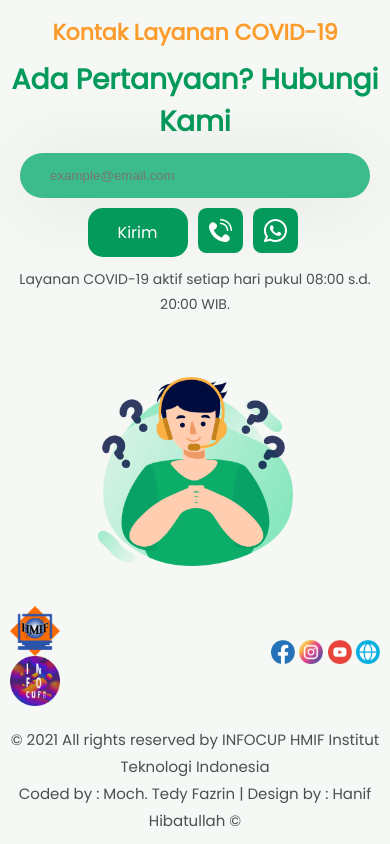
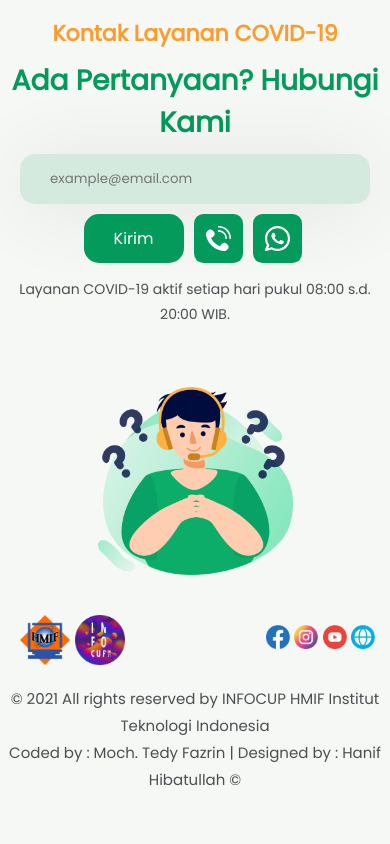
Before and after one commit to tedy69/landing-page-covid19, a plain HTML site: page index.html in a window 390 px wide. Shown: the part 6841-7685 px from the top of the page. After the commit the page ends 7644 px from the top, so only its background shows below. Drawn offline with nearby package versions, Linux system fonts and the light colour scheme; no server answers.

Commit message:
Final - Revise

```diff
--- a/css/style.css
+++ b/css/style.css
@@ -6,6 +6,11 @@
 @font-face {
   font-family: Poppins-Bold;
   src: url(./../font/Poppins-Bold.ttf);
+}
+
+@font-face {
+  font-family: Poppins-SemiBold;
+  src: url(./../font/Poppins-SemiBold.ttf);
 }
 
 :root {
@@ -95,6 +100,8 @@ body {
   font-weight: 900;
   padding-left: 8px;
   color: black;
+  font-size: 28px;
+  font-family: Poppins-SemiBold;
 }
 
 .number-stat p {
@@ -380,7 +387,6 @@ ul li a:hover {
 
 .card img {
   padding: 50px;
-  height: 300px;
   width: 290px;
   margin: auto;
   text-align: center;
@@ -556,11 +562,11 @@ ul li a:hover {
   border: none;
   box-shadow: 0px 5px 80px rgba(0, 0, 0, 0.09);
   margin-right: 10px;
-  margin-bottom: 10px;
 }
 
 .contact .input {
-  background-color: #3cbc8d;
+  font-family: Poppins;
+  background-color: rgba(180, 221, 202, 0.5);
   color: black;
 }
 
@@ -581,12 +587,16 @@ ul li a:hover {
 }
 
 .contact img {
-  width: 45px;
+  width: 49px;
   display: inline;
 }
 
-.contact a {
+.contact .button-contact {
   padding: 12px 5px;
+}
+
+.contact .button-social {
+  padding: 8px 5px 0px 5px;
 }
 
 .img-contact {
@@ -1130,12 +1140,26 @@ footer .top-footer-mobile {
 
   .contact input {
     padding: 15px 30px;
-    border-radius: 50px;
+    border-radius: 15px;
     border: none;
     box-shadow: 0px 5px 80px rgba(0, 0, 0, 0.09);
     margin-right: 10px;
     margin-left: 10px;
   }
+
+  .contact .button-contact {
+    padding: 12px 5px;
+  }
+
+  .contact .button-social {
+    padding: 8px 5px 0px 5px;
+  }
+
+  .img-contact {
+    margin-top: 10px;
+    display: -webkit-inline-box;
+    justify-content: center;
+}
   /* Footer */
   footer i {
     font-size: 20px;
@@ -1143,10 +1167,6 @@ footer .top-footer-mobile {
 
   footer .ic-social-mobile {
     width: 24px;
-  }
-
-  footer .logo-social-mobile {
-    width: 50px;
   }
 
   footer p {
@@ -1176,10 +1196,12 @@ footer .top-footer-mobile {
 
   footer .logo-social-mobile {
     float: left;
+    margin-left: 5px;
   }
 
   footer .icon-social-mobile {
     float: right;
+    margin-right: 5px;
   }
 
   footer .top-footer-mobile {
@@ -1197,6 +1219,10 @@ footer .top-footer-mobile {
 
   .logo img {
     width: 120px;
+  }
+
+  .map {
+    padding: 40px;
   }
 }
 
--- a/index.html
+++ b/index.html
@@ -286,13 +286,13 @@
                   class="input"
                   placeholder="example@email.com"
                 />
-                <a onclick="alertshow();" target="_blank" class="btn-contact"
+                <a onclick="alertshow();" target="_blank" class="btn-contact button-contact"
                   >Kirim</a
                 >
-                <a href="tel:112"
+                <a href="tel:112" class="button-social"
                   ><img class="btn-social" src="./img/telepon.svg"
                 /></a>
-                <a href="https://wa.me/6281133399000" target="_blank"
+                <a href="https://wa.me/6281133399000" target="_blank"  class="button-social"
                   ><img class="btn-social" src="./img/wa.svg"
                 /></a>
               </form>
@@ -310,13 +310,13 @@
                 />
               </form>
               <div class="img-contact">
-                <a onclick="alertshow();" target="_blank" class="btn-contact"
+                <a onclick="alertshow();" target="_blank" class="btn-contact button-contact"
                   >Kirim</a
                 >
-                <a href="tel:112"
+                <a href="tel:112" target="_blank" class="button-social"
                   ><img class="btn-social" src="./img/telepon.svg"
                 /></a>
-                <a href="https://wa.me/6281133399000" target="_blank"
+                <a href="https://wa.me/6281133399000" target="_blank" class="button-social"
                   ><img class="btn-social" src="./img/wa.svg"
                 /></a>
               </div>
@@ -342,7 +342,7 @@
           <div class="buttom-footer">
             <p>
               &copy; 2021 All rights reserved by INFOCUP HMIF Institut Teknologi
-              Indonesia <br />Coded by : Moch. Tedy Fazrin | Design by : Hanif
+              Indonesia <br />Coded by : Moch. Tedy Fazrin | Designed by : Hanif
               Hibatullah &copy;
             </p>
           </div>
@@ -358,11 +358,13 @@
         <div class="top-footer-mobile container">
           <div class="logo-social-mobile">
             <img
+              width="50"
               class="logo-social-mobile"
               src="./img/hmif_png.png"
               alt="Logo"
             />
             <img
+              width="50"
               class="logo-social-mobile"
               src="./img/infocuplogo.png"
               alt="Logo"
@@ -413,7 +415,7 @@
         <div class="buttom-footer-mobile">
           <p>
             &copy; 2021 All rights reserved by INFOCUP HMIF Institut Teknologi
-            Indonesia <br />Coded by : Moch. Tedy Fazrin | Design by : Hanif
+            Indonesia <br />Coded by : Moch. Tedy Fazrin | Designed by : Hanif
             Hibatullah &copy;
           </p>
         </div>
```
